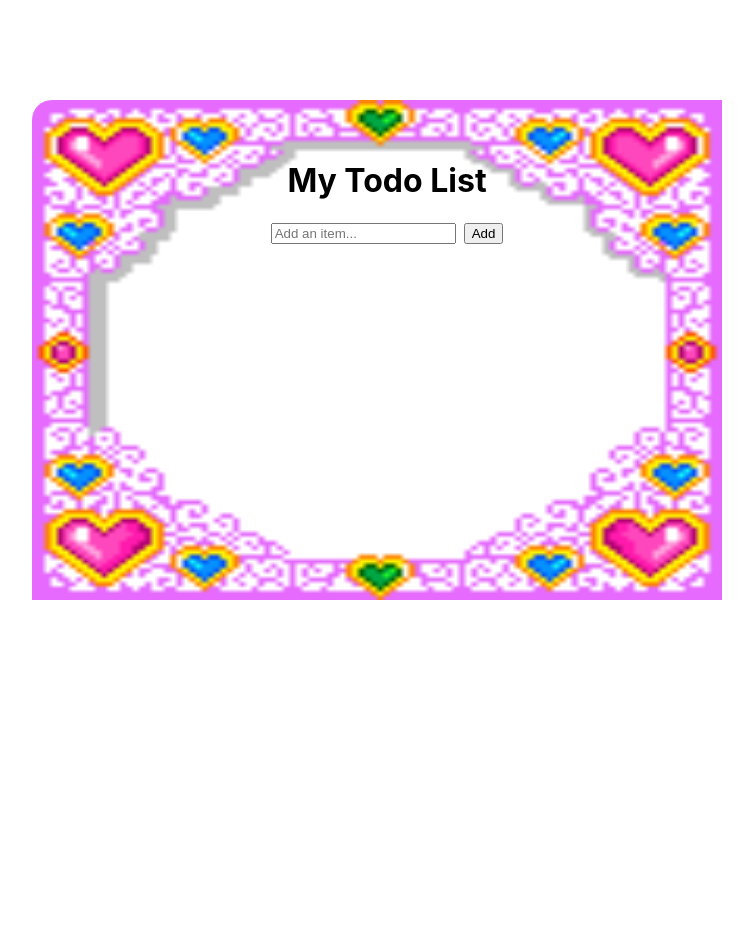
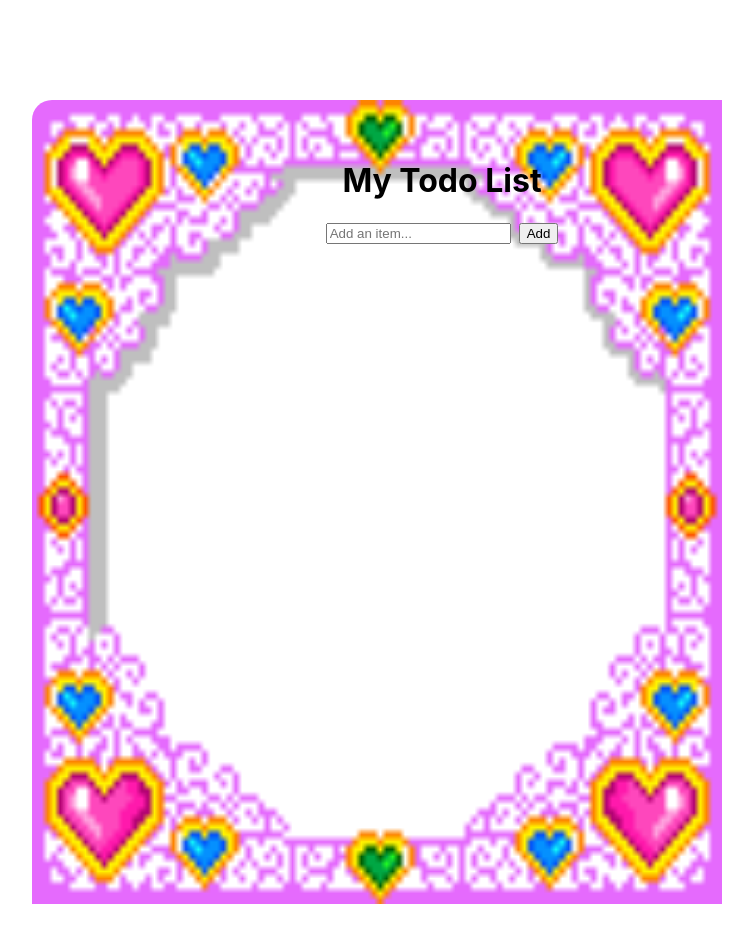
Before and after one commit to yasmins021/react-list, a React (Create React App) app: page / in a window 1280 px wide. Shown: the top 942 px of the page, without its empty margins (268-1021 px from the left). Before the commit the page ends 800 px from the top, so only its background shows below. Built offline with nearby package versions, Linux system fonts and the light colour scheme.

Commit message:
Update App.css

```diff
--- a/src/App.css
+++ b/src/App.css
@@ -9,10 +9,9 @@ border-radius: 20px;
   padding:10px;
   background-image: url("royal.png");
   padding-top: 40px;
-  width: 690px;
-  height:500px;
+
   background-repeat: no-repeat;
-  background-size: 690px 500px;
+  background-size: 690px 804px;
 }
 
 
```
